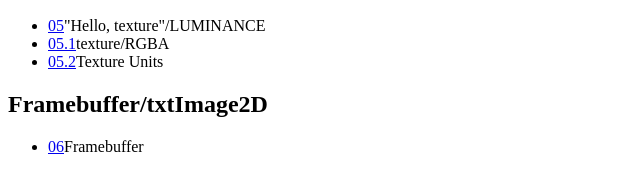
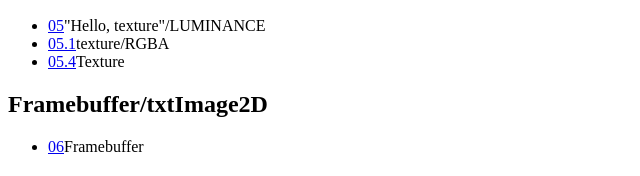
Before and after one commit to diska/HelloWebGL, a plain HTML site: page index.html in a window 1280 px wide. Shown: the part 621-797 px from the top of the page, 0-640 px from the left. Drawn offline with Linux system fonts and the light colour scheme.

Commit message:
書きかけのコードが混ざっていたので退避。

```diff
--- a/index.html
+++ b/index.html
@@ -26,7 +26,7 @@
 <ul>
 <li><a href="05.html">05</a>"Hello, texture"/LUMINANCE</li>
 <li><a href="05.1.html">05.1</a>texture/RGBA</li>
-<li><a href="05.2.html">05.2</a>Texture Units</li>
+<li><a href="05.4.html">05.4</a>Texture</li>
 </ul>
 <h2>Framebuffer/txtImage2D</h2>
 <ul>
```
